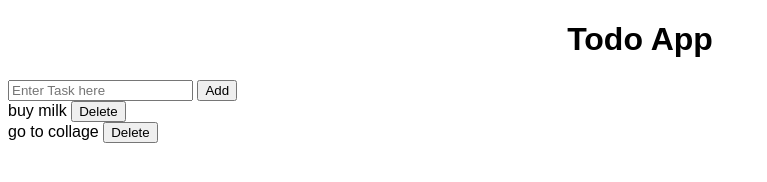
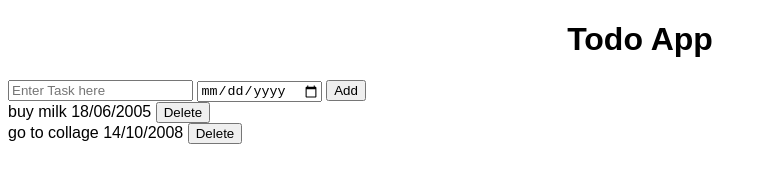
Before and after one commit to Krish26Jain/To-Do-List, a plain HTML site: page index.html in a window 1280 px wide. Shown: the whole page, without its empty margins (0-767 px from the left). Drawn offline with Linux system fonts and the light colour scheme.

Commit message:
date button added and working

```diff
--- a/index.html
+++ b/index.html
@@ -7,6 +7,7 @@
 <body>
     <h1 id="main-heading">Todo App</h1>
     <input id="todo-input" type="text" placeholder="Enter Task here">
+    <input id="todo-date" type="date">
     <button onclick="addTodo();">Add</button>
     <div class="todo-container"></div>
 
--- a/script.js
+++ b/script.js
@@ -1,11 +1,24 @@
-let todoList = ['buy milk','go to collage'];
+let todoList = [
+  {
+    item:'buy milk',
+    duedate:'18/06/2005',
+  },
+  {
+    item:'go to collage',
+    duedate:'14/10/2008',
+  },
+];
 displayItems();
 
 function addTodo() {
   let inputElement = document.querySelector('#todo-input');
+  let dateElement = document.querySelector('#todo-date');
   let todoItems = inputElement.value;
+  let todoDate = dateElement.value;
   todoList.push(todoItems);
+  todoList.push(todoDate);
   inputElement.value = '';
+  dateElement.value = '';
 
   displayItems();
 }
@@ -16,10 +29,13 @@ function displayItems() {
 
 
   for (let i = 0; i< todoList.length; i++) {
+    // let item =  todoList[i].item;
+    // let duedate = todoList[i].duedate;
+    let{item, duedate} = todoList[i];
     newHtml +=
-
        `<div>
-       <span>${todoList[i]}</span>
+       <span>${item}</span>
+       <span>${duedate}</span>
         <button onclick="todoList.splice(${i},1);displayItems();">Delete</button>
         </div>
       `;
```
